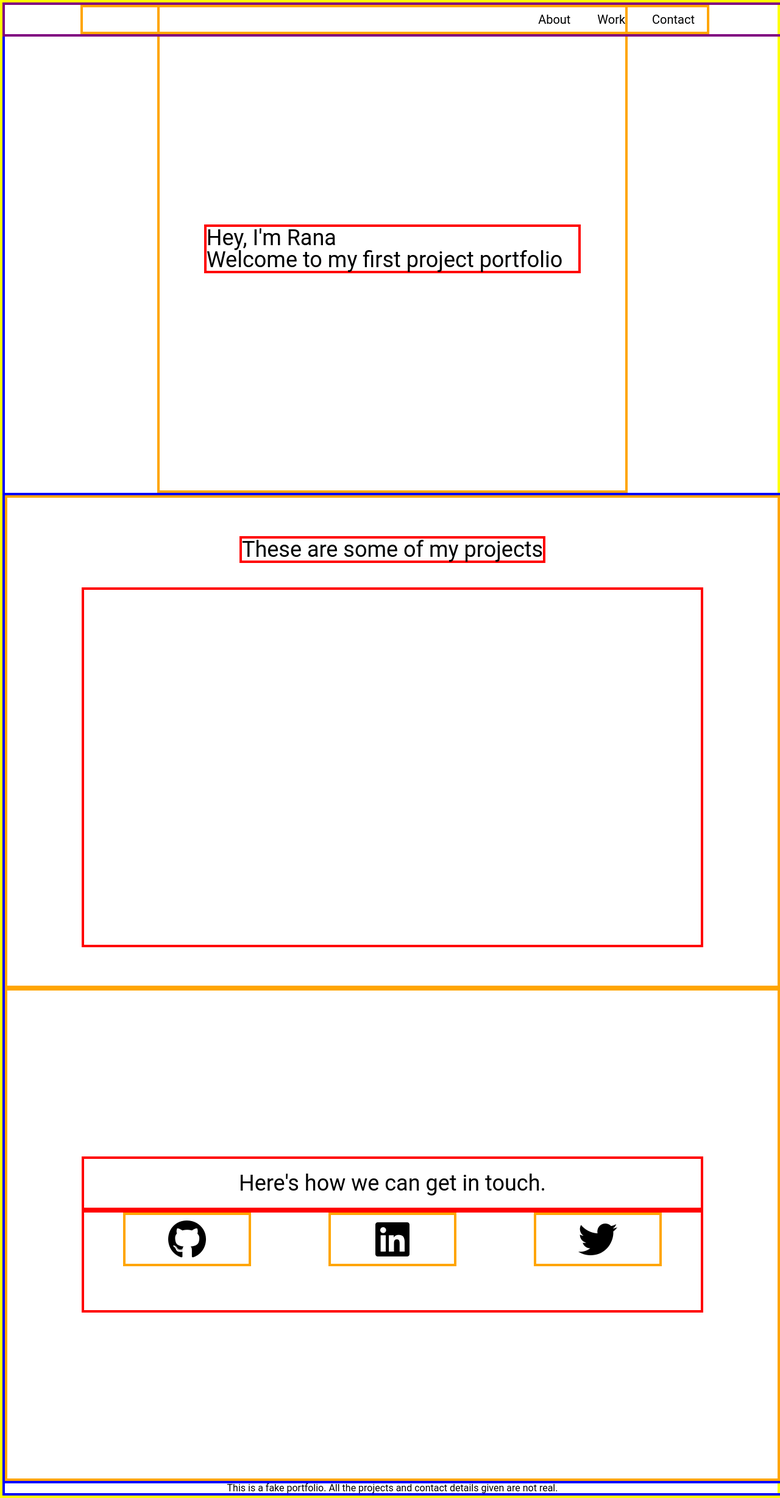
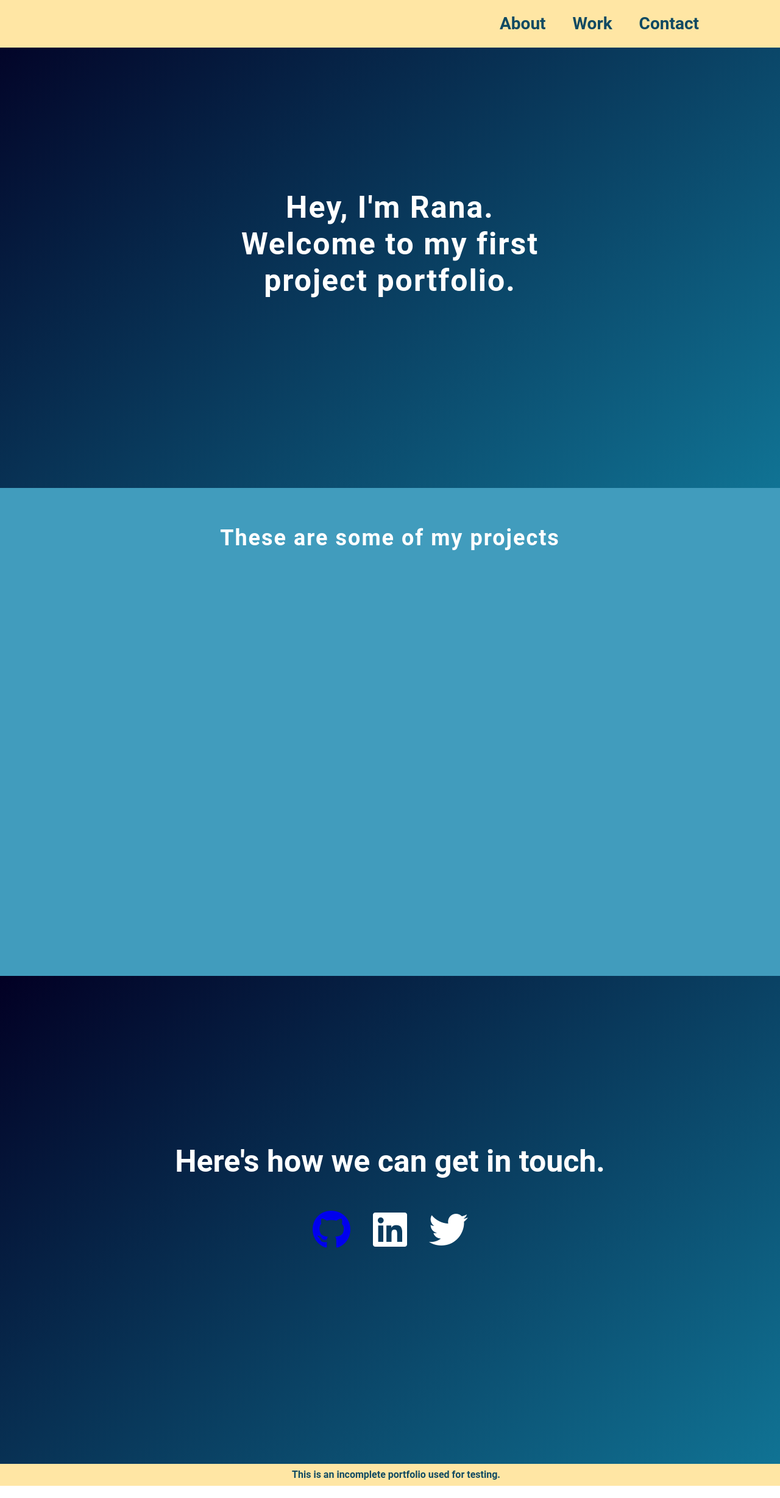
Before and after one commit to RanaA15/personal-portfolio, a plain HTML site: page index.html in a window 1280 px wide. Shown: the whole page at 61% size. Drawn offline with Linux system fonts and the light colour scheme.

Commit message:
finalize formatting, colour schemes and add github icon link tp profile

```diff
--- a/index.html
+++ b/index.html
@@ -21,8 +21,8 @@
     <div class="welcome-section" id="welcome-section">
       <div class="welcome-content">
         <div class="welcome-message">
-          <h1>Hey, I'm Rana</h1>
-          <p class="welcome-text">Welcome to my first project portfolio</p>
+          <h1>Hey, I'm Rana.</h1>
+          <p class="welcome-text">Welcome to my first project portfolio.</p>
         </div>
       </div>
     </div>
@@ -33,7 +33,7 @@
         </div>
 
         <div class="project-tile">
-          <div class="project 1"></div>
+          <div class="project 1" id="projects"><a></a></div>
           <div class="project 2"></div>
           <div class="project 3"></div>
           <div class="project 4"></div>
@@ -48,7 +48,7 @@
           <h1>Here's how we can get in touch.</h1>
         </div>
         <div class="icons-section">
-          <div class="icon"><i class="fa-brands fa-github fa-4x"></i></div>
+          <div class="icon"><a id=profile-link href="https://github.com/RanaA15" class="icon-link"><i class="fa-brands fa-github fa-4x"></i></a></div>
           <div class="icon"><i class="fa-brands fa-linkedin fa-4x"></i></div>
           <div class="icon"><i class="fa-brands fa-twitter fa-4x"></i></div>
         </div>
@@ -58,8 +58,7 @@
   </body>
   <footer>
     <p>
-      This is a fake portfolio. All the projects and contact details given are
-      not real.
+      This is an incomplete portfolio used for testing.
     </p>
   </footer>
 </html>
--- a/styles.css
+++ b/styles.css
@@ -7,7 +7,7 @@
 }
 body {
     box-sizing: border-box;
-    border: 4px solid yellow;
+    /*border: 4px solid yellow;*/
     display: flex;
     flex-direction: column;
     min-height: 100vh;
@@ -17,51 +17,62 @@ body {
 /* Section Border Tracking */
 
 .nav-bar {
-    border: 4px solid purple;
+    /*border: 4px solid purple;*/
     display: flex;
     justify-content: center;
     width: 100%;
     position: fixed;
+    background-color: #ffe6a4;
+    padding: 15px;
 
 
 }
 navbar {
-    border: 4px solid orange;
+    /*border: 4px solid orange;*/
     width: 80%;
     display: flex;
     justify-content: flex-end;
     padding-top:10px;
     padding-bottom: 10px;
 }
-a {
+.nav-item {
     text-decoration: none;
-    color: black;
-    font-size: 20px;
+    color: #104A62;
+    font-size: 28px;
+    font-weight: bold;
     margin: 20px;
 }
 
 .welcome-section {
-    border: 4px solid blue;
+    /*border: 4px solid blue;*/
     height: 100vh;
     width: 100%;
     display: flex;
     justify-content: center;
+    background: rgb(2,0,36);
+background: linear-gradient(140deg, rgba(2,0,36,1) 0%, rgba(16,115,148,1) 100%);
 }
 .welcome-content {
-    border: 4px solid orange;
+    /*border: 4px solid orange;*/
     width: 60%;
     display: flex;
     justify-content: center;
     align-items: center;
 }
 .welcome-message {
-    border: 4px solid red;
+    /*border: 4px solid red;*/
     width: 80%;
-    font-size: 36px;
+    font-size: 50px;
+    letter-spacing: 2px;
+    line-height: 60px;
+    color: #ffffff;
+    font-weight: bold;
+    text-align: center;
+
 
 }
 .project-section {
-    border: 4px solid blue;
+   /* border: 4px solid blue; */
     width: 100%;
     height: 100vh;
     display: flex;
@@ -70,27 +81,33 @@ a {
 
 }
 .projects {
-    border: 4px solid orange;
+   /* border: 4px solid orange; */
     height: 100%;
     width: 100%;
     display: flex;
     flex-direction: column;
     align-items: center;
     gap: 5%;
+    background-color: #419cbd;
 }
 .project-intro{
     margin-top: 5%;
-    border: 4px solid red;
+   /* border: 4px solid red;*/
+    font-size: 30px;
+    color: white;
     font-size: 36px;
+    font-weight: bold;
+    letter-spacing: 2px;
+    text-align: center;
 }
 .project-tile {
-    border: 4px solid red;
+    /*border: 4px solid red;*/
     height: 80%;
     width: 80%;
     margin-bottom: 5%;
 }
  .Contact {
-    border: 4px solid blue;
+   /* border: 4px solid blue;*/
     width: 100%;
     height: 100vh;
     display: flex;
@@ -98,174 +115,66 @@ a {
     align-items: center;
 }
 .contact-section {
-    border: 4px solid orange;
+    /*border: 4px solid orange;*/
     height: 100%;
     width: 100%;
     display: flex;
     flex-direction: column;
     justify-content: center;
     align-items: center;
+    background: rgb(2,0,36);
+background: linear-gradient(140deg, rgba(2,0,36,1) 0%, rgba(16,115,148,1) 100%);
 
 }
 .contact-info {
-    border: 4px solid red;
+   /* border: 4px solid red;*/
     height: 10%;
     width: 80%;
     display: flex;
     align-items: center;
     justify-content: center;
-    font-size: 36px;
+    font-size: 50px;
+    font-weight: bold;
+    color:#ffffff;
+    text-align: center;
+    padding-bottom: 2rem;
 }
 .icons-section {
-    border: 4px solid red;
+   /* border: 4px solid red;*/
     height: 20%;
-    width: 80%;
+    width: 20rem;
     display: flex;
-    justify-content: space-around;
+    justify-content: space-evenly;
 
 }
 .icon{
-    border: 4px solid orange;
+    /*border: 4px solid orange;*/
     height: 50%;
     width: 20%;
     display: flex;
     justify-content: center;
     align-items: center;
+    color: #ffffff;
+    text-decoration: none;
 }
 footer {
-    border: 4px solid blue;
+    /*border: 4px solid blue;*/
     display: flex;
     justify-content: center;
     width: 100%;
+    padding: 10px;
+    background-color:#ffe6a4;
+    color: #104a62;
+    font-size: 16px;
+    font-weight: bold;
+}
+a.icon-link:visited,a.icon-link:hover {
+    text-decoration: none;
+    color: white;
 }
 
-
-
-
-
-
-/**/
-
-/*
-ul {
-    position: fixed;
-    top: 0;
-    width: 100%;
-    list-style-type: none;
-    margin: 0;
-    padding: 10px;
-    overflow: hidden;
-    background-color: rgba(239, 236, 236, 0.6);
-    border-bottom: 2px solid black;
-    z-index: 1;
-
+@media all and (max-width: 800px) {
+    .nav-item {
+        color: red;
+    }
 }
-li {
-    display: inline;
-    float: right;
-}
-li a {
-    display: block;
-    color: white;
-    text-align: center;
-    padding: 14px 16px;
-    font-size: 22px;
-    font-family:Verdana, Geneva, Tahoma, sans-serif;
-}
-
-li a:hover {
-    background-color: #6a627b;
-}
-.welcome-section {
-    display: flex;
-    height: 80vh;
-    width: 100%;
-    background-color: #bdacbd;
-    justify-content: center;
-    align-items: center;
-    font-size: 32px;
-    color: white;
-    font-family: Verdana, Geneva, Tahoma, sans-serif;
-    margin: 0;
-    background-image: linear-gradient(to left,
-    #3c293c,
-    #796479)
-}
-.welcome-text {
-    font-size: 20px;
-    text-align: center;
-    margin: 0;
-    padding: 0;
-}
-.project-container {
-    width: 100%;
-    height: 80vh;
-    background-color: #6a627b;
-    background-image: linear-gradient(to bottom,
-    #95798c,
-    #f5f2f4);
-    display: flex;
-    flex-direction: column;
-    justify-content: center;
-}
-.project-intro {
-    text-decoration: underline;
-    font-family: Verdana, Geneva, Tahoma, sans-serif;
-    text-underline-offset: 8px;
-    text-underline-position: auto;
-    color: white;
-    display: flex;
-    justify-content: center;
-    background-color: black;
-    padding: 10px;
-    height: 10%;
-
-}
-.project-list {
-    width: 80%;
-    height: 80%;
-    background-color: black;
-    align-self: center;
-
-
-
-
-}
-/*.projects {
-    width: 80px;
-    height: 80px;
-    display: flex;
-
-}
-.projects-1 {
-    width: 80px;
-    height: 80px;
-    background-color:blue;
-}
-.projects-2 {
-    width: 80px;
-    height: 80px;
-    background-color:green;
-}
-.projects-3 {
-    width: 80px;
-    height: 80px;
-    background-color: orange;
-}
-.projects-4 {
-    width: 80px;
-    height: 80px;
-    background-color:gray;
-}
-.projects-5 {
-    width: 80px;
-    height: 80px;
-    background-color:magenta;
-}
-
-.projects-6 {
-    width: 80px;
-    height: 80px;
-    background-color:white;
-}
-*/
```
